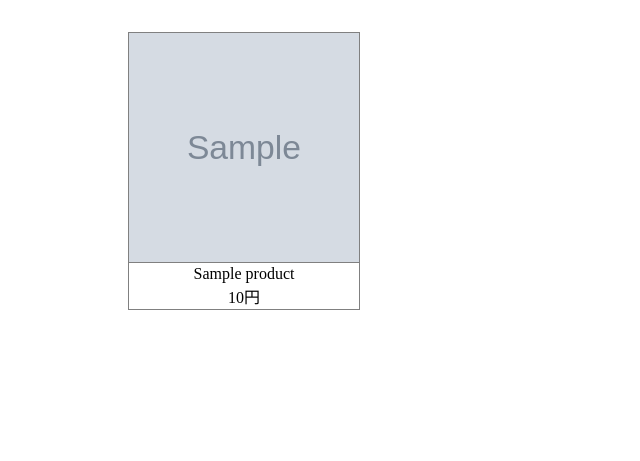
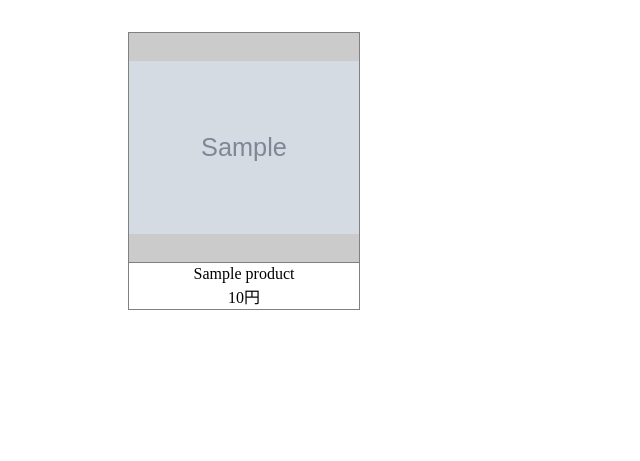
Before and after one commit to Koba-Sora/search, a Django app: page /search/ in a window 1280 px wide. Shown: the part 48-509 px from the top of the page, without its empty margins (0-640 px from the left). Run offline with Django 4.2, Linux system fonts and the light colour scheme; tables that the repository leaves empty hold one stand-in row (values such as "Sample post"); grey boxes marked "Sample" are stand-in pictures; parts of the project's set-up code (start-up, migrations or seed data) failed here and were passed over.

Commit message:
11302226

```diff
--- a/search_app/static/serch_app/css/search.css
+++ b/search_app/static/serch_app/css/search.css
@@ -58,9 +58,9 @@
 .product img {
     width: 100%;
     height: 100%;
-    /* object-fit: contain;       */
+    object-fit: contain;
     margin: auto;
-    object-fit: cover;
+    /* object-fit: cover; */
 }
 .no_product{
     text-align: center;
--- a/search_app/views.py
+++ b/search_app/views.py
@@ -85,7 +85,7 @@ def product_list(request):
 
 def search_view(request):
     form = SearchForm(request.GET or None)
-    results = Product.objects.all() # クエリセットの初期化
+    results = Product.objects.all().order_by('-id')  # クエリセットの初期化
     if form.is_valid():
         query = form.cleaned_data['query']
         if query:
```
Also changed, not shown: media/SSD.jpg (added), media/SSD_yIQ22Rp.jpg (added), media/SSD_zcYLKY2.jpg (added), media/python_date.jpg (added), media/python_date.png (added), media/機械学習.jpg (added).
